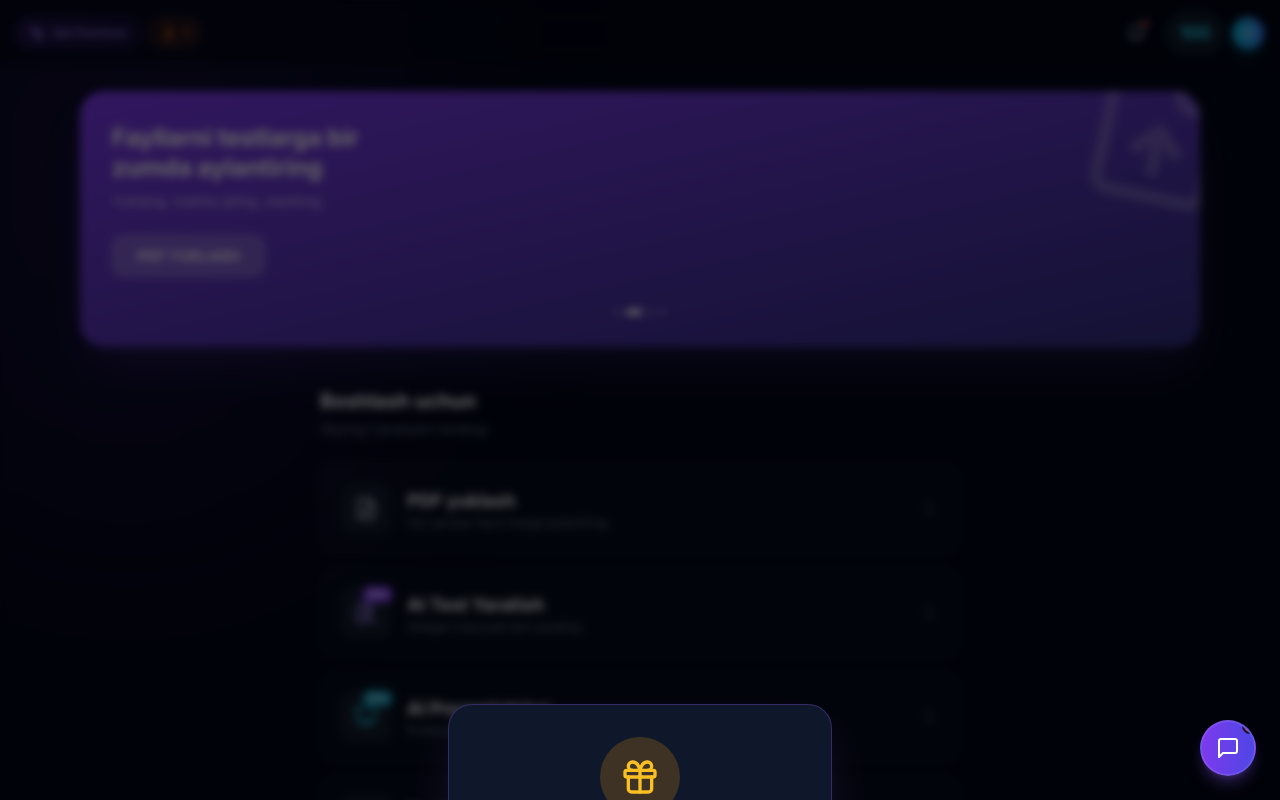
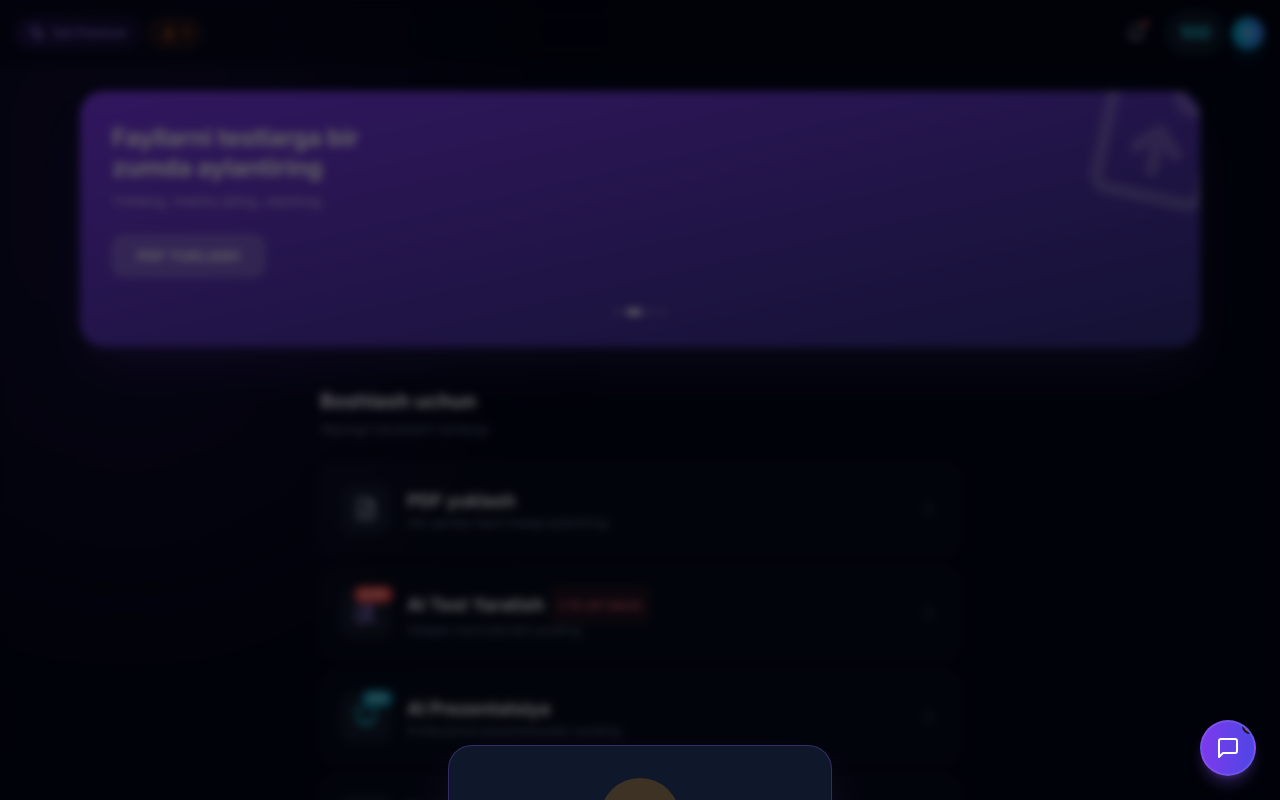
Before and after one commit to asadbek18087/nexus-bot, a Next.js app: page /hub in a window 1280 px wide. Shown: the top 800 px of the page. Built offline with nearby package versions, Linux system fonts and the light colour scheme.

Commit message:
feat: Add AI Copilot, FOMO UI, and fix build errors

```diff
--- a/app/hub/page.tsx
+++ b/app/hub/page.tsx
@@ -23,13 +23,28 @@ import {
   Gift,
   Layers,
   Info,
-  Gamepad2
+  Gamepad2,
+  Flame,
+  Clock
 } from 'lucide-react';
 
 export default function HubPage() {
   const { coins, addCoins } = useEconomyStore();
   const { addNotification } = useNotificationStore();
   const [showDailyBonus, setShowDailyBonus] = useState(false);
+  const [timeLeft, setTimeLeft] = useState({ h: 2, m: 14, s: 59 });
+
+  useEffect(() => {
+    const timer = setInterval(() => {
+      setTimeLeft(prev => {
+        if (prev.s > 0) return { ...prev, s: prev.s - 1 };
+        if (prev.m > 0) return { ...prev, m: prev.m - 1, s: 59 };
+        if (prev.h > 0) return { ...prev, h: prev.h - 1, m: 59, s: 59 };
+        return prev;
+      });
+    }, 1000);
+    return () => clearInterval(timer);
+  }, []);
 
   useEffect(() => {
     // Onboarding check
@@ -147,10 +162,17 @@ export default function HubPage() {
               <div className="flex gap-4 items-center">
                 <div className="bg-slate-800/50 p-3 rounded-xl border border-white/5 relative">
                   <BrainCircuit className="w-6 h-6 text-violet-400" />
-                  <span className="absolute -top-1 -right-1 bg-violet-600 text-[8px] font-bold px-1.5 py-0.5 rounded-full text-white border border-slate-950">NEW</span>
+                  <span className="absolute -top-1 -right-1 bg-red-500 text-[8px] font-bold px-1.5 py-0.5 rounded-full text-white border border-slate-950 flex items-center gap-0.5">
+                    <Flame className="w-2 h-2" fill="currentColor" /> HOT
+                  </span>
                 </div>
                 <div>
-                  <h3 className="text-lg font-bold text-slate-100">AI Test Yaratish</h3>
+                  <h3 className="text-lg font-bold text-slate-100 flex items-center gap-2">
+                    AI Test Yaratish
+                    <span className="text-[10px] bg-red-500/10 text-red-400 border border-red-500/20 px-1.5 py-0.5 rounded uppercase font-bold tracking-wide">
+                      3 ta joy qoldi
+                    </span>
+                  </h3>
                   <p className="text-slate-500 text-xs">Istalgan mavzuda test yarating.</p>
                 </div>
               </div>
@@ -256,8 +278,27 @@ export default function HubPage() {
             </Link>
           </div>
 
+          {/* Flash Sale Banner */}
+          <div className="mt-8 mb-4 bg-gradient-to-r from-red-900/40 to-orange-900/40 border border-red-500/30 rounded-2xl p-4 flex items-center justify-between relative overflow-hidden">
+             <div className="absolute inset-0 bg-red-500/5 animate-pulse" />
+             <div className="relative z-10 flex items-center gap-3">
+              <div className="bg-red-500/20 p-2.5 rounded-xl">
+                <Flame className="w-5 h-5 text-red-500" fill="currentColor" />
+              </div>
+              <div>
+                <h3 className="font-black text-red-400 text-sm uppercase tracking-wide">Flash Sale</h3>
+                <p className="text-xs text-red-200/60 font-medium">Premium uchun -50% chegirma</p>
+              </div>
+            </div>
+            <div className="relative z-10 flex items-center gap-1 font-mono font-bold text-xl text-white bg-black/30 px-3 py-1 rounded-lg border border-white/10">
+              <span>{String(timeLeft.h).padStart(2, '0')}</span>:
+              <span>{String(timeLeft.m).padStart(2, '0')}</span>:
+              <span>{String(timeLeft.s).padStart(2, '0')}</span>
+            </div>
+          </div>
+
           {/* Premium Section - Re-enhanced */}
-          <div className="mt-10 relative overflow-hidden rounded-3xl bg-[#1e1b4b]/40 border border-violet-500/20 p-6">
+          <div className="relative overflow-hidden rounded-3xl bg-[#1e1b4b]/40 border border-violet-500/20 p-6">
             <div className="absolute top-0 right-0 p-2 opacity-10">
               <Star className="w-24 h-24 text-amber-400" />
             </div>
```
